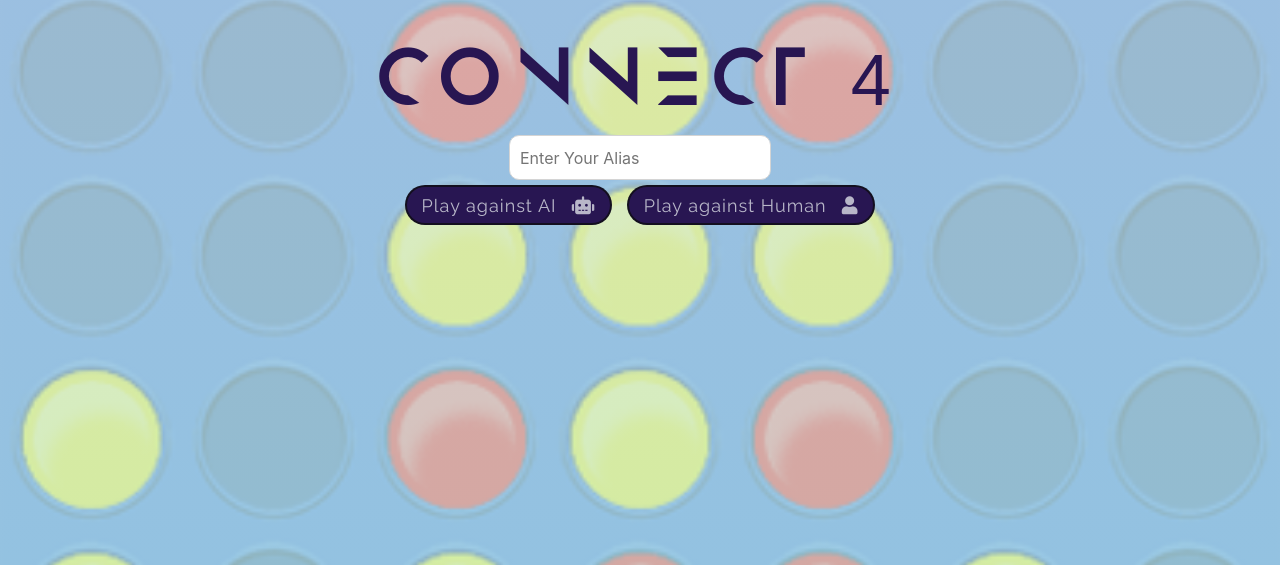
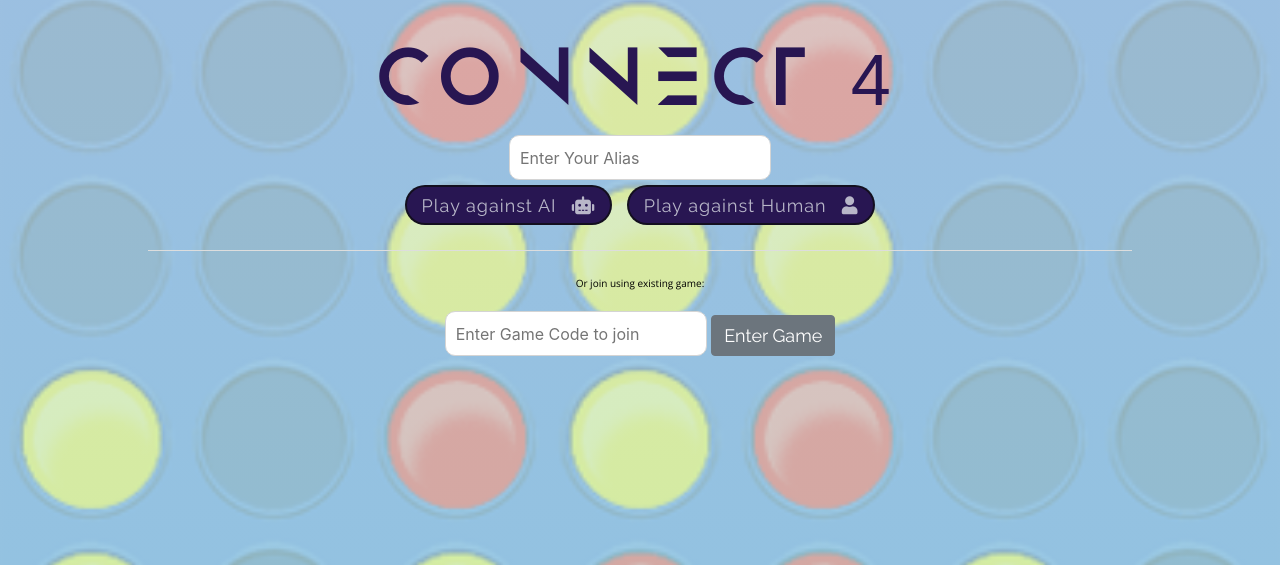
Before and after one commit to vaithak/Connect4_AI, a Django app: page / in a window 1280 px wide. Shown: the part 235-800 px from the top of the page. Run offline with Django 3.2, Linux system fonts and the light colour scheme; some libraries are stand-ins or nearby versions.

Commit message:
Add game code joining and meta files

```diff
--- a/Connect4_AI/settings.py
+++ b/Connect4_AI/settings.py
@@ -77,7 +77,7 @@ CHANNEL_LAYERS = {
     'default': {
         'BACKEND': 'channels_redis.core.RedisChannelLayer',
         'CONFIG': {
-            "hosts": [('127.0.0.1', 6379)],
+            "hosts": [os.environ.get('REDIS_URL', 'redis://localhost:6379')],
         },
     },
 }
--- a/connect4_game/models.py
+++ b/connect4_game/models.py
@@ -9,4 +9,4 @@ class Game(models.Model):
     opponent_name = models.CharField(max_length=20, default="")
 
     def __str__(self):
-        return "Creator: {}, Game Id: {}".format(self.creator, self.game_id)
+        return "Creator: {}, Game Id: {}, State: {}, Opponent: {}".format(self.creator, self.game_id, self.game_state, self.opponent_name)
--- a/connect4_game/templates/connect4_game/index.html
+++ b/connect4_game/templates/connect4_game/index.html
@@ -35,10 +35,14 @@
                             >
                             <br>
                             <input id="against" type="hidden" name="against" value="computer">
-                            <input type="hidden" name="game_type" value="new">
+                            <input id="game_type" type="hidden" name="game_type" value="new">
+                            <button class="game-tags btn btn-primary" id="against-ai">Play against AI &nbsp;<i class="fas fa-robot ml-1"></i></button>
+                            <button type="button" class="game-tags btn btn-primary" id="against-human">Play against Human &nbsp;<i class="fas fa-user ml-1"></i></button>
+                            <hr>
+                            <p style='color: black; font-size: 10px'>Or join using existing game: </p>
+                            <input id="existing_game_code" type="text" name="game_id" placeholder="Enter Game Code to join">
+                            <button type="button" class="game-tags btn btn-secondary" id="enter-existing">Enter Game</button>
                         </form>
-                        <button class="game-tags btn btn-primary" id="against-ai">Play against AI &nbsp;<i class="fas fa-robot ml-1"></i></button>
-                        <button type="button" class="game-tags btn btn-primary" id="against-human">Play against Human &nbsp;<i class="fas fa-user ml-1"></i></button>
                     </div>
                 </div>
             </div>
@@ -58,6 +62,15 @@
             $('#against').val('human');
             $('form#main_form').submit();
         });
+        $('#enter-existing').click(function(){
+            var str = $('#existing_game_code').val();
+            console.log(str);
+            if(str.length != 0){
+                $('#game_type').val('existing');
+                $('form#main_form').submit();
+            }
+            console.log("hi");
+        });
     </script>
 </body>
 </html>
--- a/connect4_game/views.py
+++ b/connect4_game/views.py
@@ -2,11 +2,31 @@ from django.shortcuts import render
 from django.http import HttpResponse
 from .models import Game
 from django.shortcuts import redirect
+from uuid import UUID
 
 def valid_username(username):
     if (len(username)<5) or (len(username)>29) or (not username.isalnum()):
         return False
     return True
+
+def is_valid_uuid(uuid_to_test, version=4):
+    """
+    Check if uuid_to_test is a valid UUID.
+
+    Parameters
+    ----------
+    uuid_to_test : str
+    version : {1, 2, 3, 4}
+
+    Returns
+    -------
+    `True` if uuid_to_test is a valid UUID, otherwise `False`.
+    """
+    try:
+        uuid_obj = UUID(uuid_to_test, version=version)
+        return True
+    except ValueError:
+        return False
 
 def validate_post_request(request):
     result = {}
@@ -15,6 +35,21 @@ def validate_post_request(request):
         result['message'] = "Invalid alias, only alphanumeric characters are allowed and length of alias should be atleast 5"
         return result
 
+    if ("game_type" not in request.POST) or (request.POST['game_type'] not in ['new', 'existing']):
+        result['status']  = False
+        result['message'] = "Invalid request"
+        return result
+
+    if request.POST['game_type'] == 'existing':
+        if "game_id" not in request.POST or not is_valid_uuid(request.POST['game_id'], version=4):
+            result['status']  = False
+            result['message'] = "Invalid Game id provided"
+            return result
+        else:
+            result['status']  = True
+            return result
+
+    # now checking only new game types
     if ("against" not in request.POST) or (request.POST['against'] not in ['computer', 'human']):
         result['status']  = False
         result['message'] = "Invalid request"
@@ -24,22 +59,6 @@ def validate_post_request(request):
         result['status']  = True
         return result
 
-    # now validating against human request only
-    if ("game_type" not in request.POST) or (request.POST['game_type'] not in ['new', 'existing']):
-        result['status']  = False
-        result['message'] = "Invalid request"
-        return result
-
-    if request.POST['game_type'] == 'new':
-        result['status']  = True
-        return result
-
-    # now checking if game_id present
-    if "game_id" not in request.POST:
-        result['status']  = False
-        result['message'] = "No game id provided"
-        return result
-
     return True
 
 
@@ -47,14 +66,19 @@ def index(request):
     if request.method == "POST":
         validate_request = validate_post_request(request)
         if not validate_request['status']:
-            return render(request, "connect4_game/index.html", {
-                'message': validate_request['message']
+            if "username" in request.session:
+                return render(request, "connect4_game/index.html", {
+                'message': validate_request['message'],
+                'username': request.session['username'],
             })
+            else:
+                return render(request, "connect4_game/index.html", {
+                    'message': validate_request['message'],
+                })
 
         request.session['username'] = request.POST['user_name']
 
         # generate game id and create a new game, or join existing game
-        game_id = ""
         if request.POST['game_type'] == 'new':
             if request.POST['against'] == 'computer':
                 new_game = Game.objects.create(
@@ -71,9 +95,10 @@ def index(request):
                     against_ai = False,
                 )
                 game_id = new_game.game_id
+                return redirect('/game/' + game_id.urn[9:])
         else:
             game_id = request.POST['game_id']
-        return redirect('/game/' + game_id.urn[9:])
+            return redirect('/game/' + game_id)
     else:
         if "username" in request.session:
             return render(request, "connect4_game/index.html", {
@@ -88,12 +113,11 @@ def game(request, game_id):
     if "username" not in request.session:
         return redirect('/')
 
-    curr_game = Game.objects.get(pk=game_id)
-    if not curr_game:
+    try:
+        curr_game = Game.objects.get(pk=game_id)
+        return render(request, "connect4_game/game_page.html", {
+            'username' : request.session['username'],
+            'roomname': game_id,
+        })
+    except:
         return redirect('/')
-
-    return render(request, "connect4_game/game_page.html", {
-        'username' : request.session['username'],
-        'roomname': game_id,
-    })
-    # return HttpResponse(game_id)
```
Also changed, not shown: requirements.txt (added, +31 -0 lines), 1 other file.
